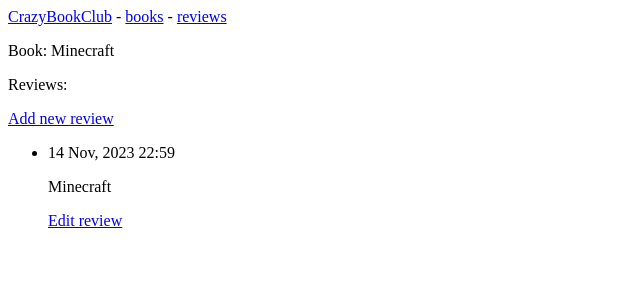
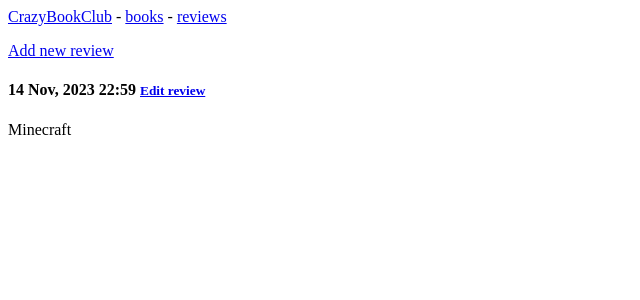
Before and after one commit to jduong42/TurkuUAS, a Django app: page /books/1/ in a window 1280 px wide. Shown: the top 300 px of the page, without its empty margins (0-640 px from the left). Run offline with Django 4.2, Linux system fonts and the light colour scheme; a user stored in the database is signed in; data comes from the database, SQL or seed files in the repository; both versions use the stored data as it was after the commit; some libraries are stand-ins or nearby versions.

Commit message:
Also book.html has been styled and now everything is uniformed and neat

```diff
--- a/application_programming/new_try/crazy_book_club/CrazyBookClub/templates/CrazyBookClub/book.html
+++ b/application_programming/new_try/crazy_book_club/CrazyBookClub/templates/CrazyBookClub/book.html
@@ -1,26 +1,27 @@
 {% extends 'CrazyBookClub/base.html' %}
 
+{% block page_header %}
+    <h1>{{ book.book }}</h1>
+{% endblock page_header %}
+
 {% block content %}
-
-    <p>Book: {{ book.book }}</p>
-
-    <p>Reviews:</p>
     <p>
         <a href="{% url 'CrazyBookClub:new_review' book.id %}">Add new review</a>
     </p>
 
-    <ul>
-        {% for review in entries %}
-            <li>
-                <p>{{ review.date_added|date:'d M, Y H:i' }}</p>
-                <p>{{ review.book|linebreaks }}</p>
-                <p>
-                    <a href="{% url 'CrazyBookClub:edit_review' review.id %}">
-                        Edit review</a></p>
-            </li>
+    {% for review in entries %}
+        <div class="card mb-3">
+            <!-- Card header with timestamp and edit link -->
+            <h4 class="card-header">
+                {{ review.date_added|date:'d M, Y H:i' }}
+                <small><a href="{% url 'CrazyBookClub:edit_review' review.id %}">
+                    Edit review</a></small>
+            </h4>
+            <!-- Card body with review text -->
+            <div class="card-body">{{ review.book|linebreaks }}</div>
+        </div>
         {% empty %}
-            <li>There are no entries for this book yet.
-            </li>
+            <p>There are no entries for this book yet.</p>
         {% endfor %}
-    </ul>
+
 {% endblock content %}
```
Also changed, not shown: application_programming/new_try/crazy_book_club/CrazyBookClub/templates/CrazyBookClub/books.html (+7 -5 lines), application_programming/new_try/crazy_book_club/db.sqlite3.
